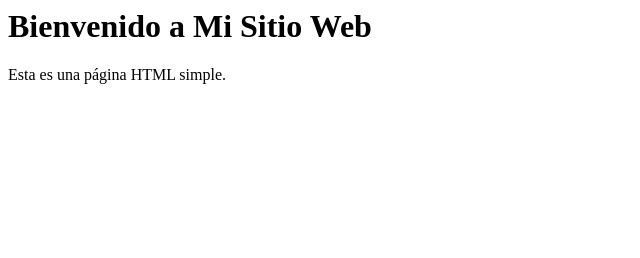
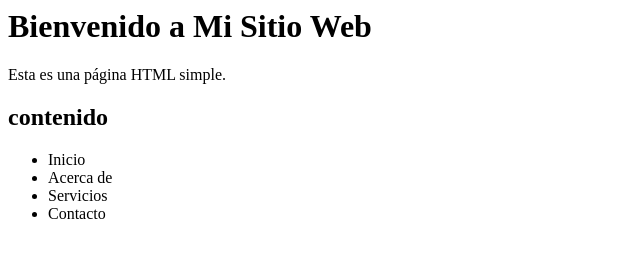
Before and after one commit to SergioRuizm/entornos_de_desarrollo_actividad, a plain HTML site: page index.html in a window 1280 px wide. Shown: the whole page, without its empty margins (0-640 px from the left). Drawn offline with Linux system fonts and the light colour scheme.

Commit message:
pagina actualizada

```diff
--- a/index.html
+++ b/index.html
@@ -5,5 +5,11 @@
 <body>
     <h1>Bienvenido a Mi Sitio Web</h1>
     <p>Esta es una página HTML simple.</p>
+    <h2>contenido</h2>
+    <ul>
+        <li>Inicio</li>
+        <li>Acerca de</li>
+        <li>Servicios</li>
+        <li>Contacto</li>
 </body>
 </html>
```
